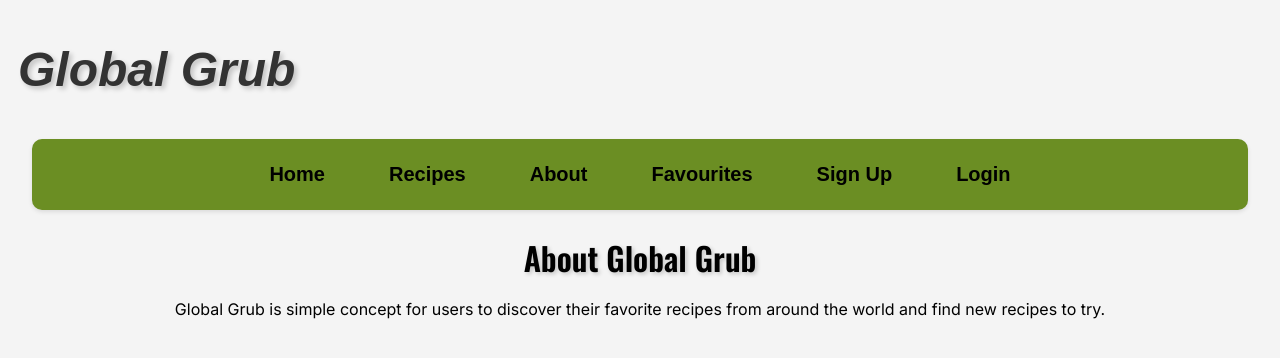
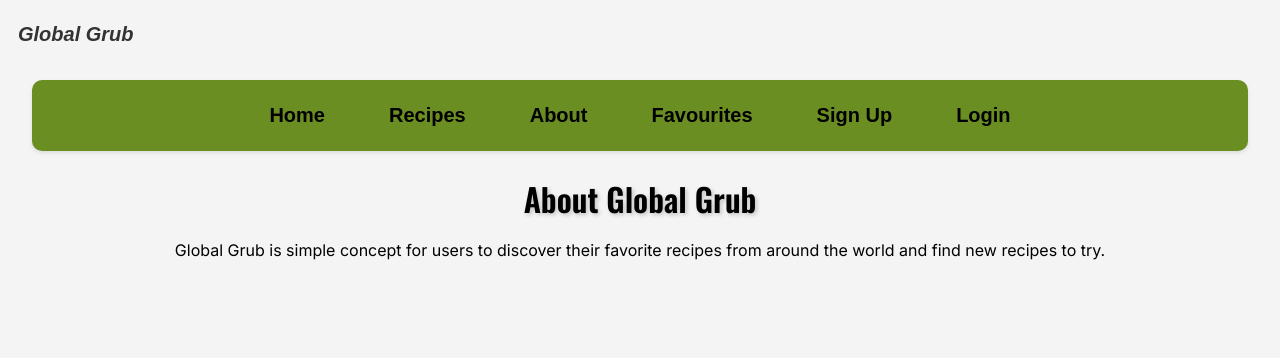
Before and after one commit to ColmN-Dev/GlobalGrub, a Flask app: page /about in a window 1280 px wide. Shown: the top 358 px of the page. Run offline with Flask 3, Linux system fonts and the light colour scheme.

Commit message:
Fix h1 font size and remove text shadow

```diff
--- a/static/css/style.css
+++ b/static/css/style.css
@@ -49,7 +49,7 @@ h1 {
     font-weight: bold;
     text-align: left;
     padding: 10px;
-    text-shadow: 3px 3px 5px rgba(0, 0, 0, 0.2);
+    font-size: 20px;
 }
 
 h2 {
```
